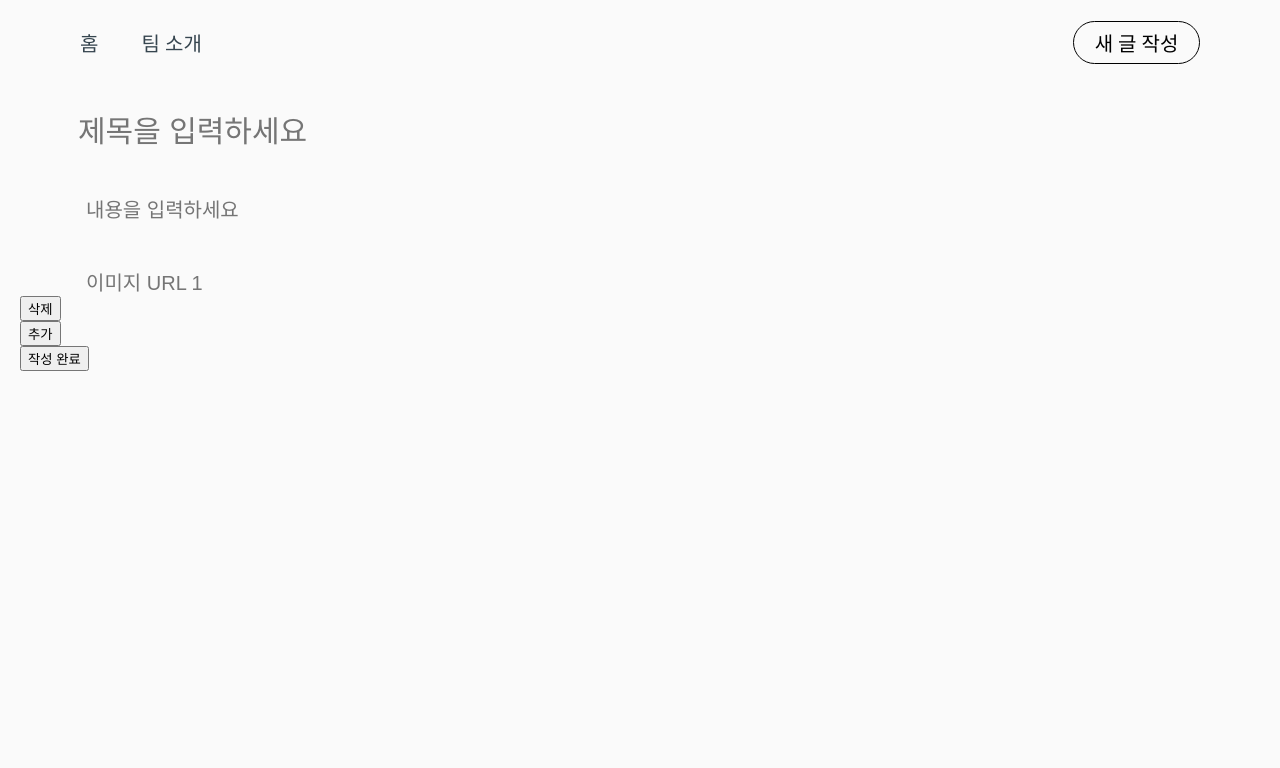
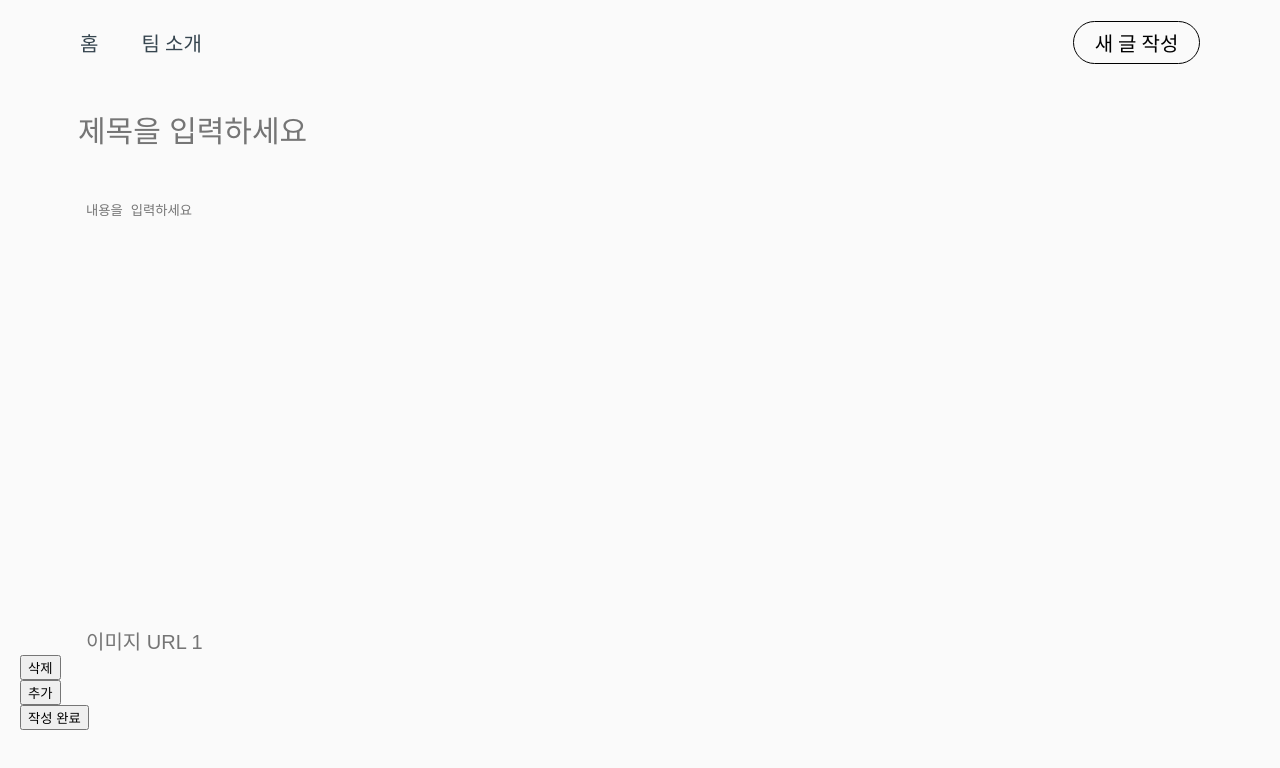
Before and after one commit to Yj621/Red-Panda, a React (Create React App) app: page /write in a window 1280 px wide. Shown: the top 768 px of the page. Built offline with nearby package versions, Linux system fonts and the light colour scheme.

Commit message:
fix write

```diff
--- a/src/pages/write/Write.css
+++ b/src/pages/write/Write.css
@@ -25,15 +25,6 @@
     background: #FAFAFA;
 }
 
-
-.content input{
-    margin-top: 30%;
-    margin-left: 40%;
-    font-size: 20px;
-    border: none;
-    outline: none;
-    background: #FAFAFA;
-}
 .imageUrls input{
     margin-top: 30%;
     margin-left: 40%;
@@ -41,8 +32,27 @@
     border: none;
     outline: none;
     background: #FAFAFA;
+
 }
-.adddbtn {
+.content {
+    margin-top: 30%;
+    margin-left: 40%;
+    font-size: 20px;
+    border: none;
+    outline: none;
+    resize: none;
+    background: #FAFAFA;
+    overflow-wrap: break-word;
+    background: #FAFAFA;
+}
+/*.test {
+    display: flex;
+    flexDirection: row;
+    alignItems: center;
+    flexWrap: wrap;
+}*/
+
+.btn {
 /* Rectangle 2194 */
 
 position: absolute;
--- a/src/pages/write/Write.jsx
+++ b/src/pages/write/Write.jsx
@@ -68,13 +68,17 @@ function Write() {
         />
       </div>
       <div className='content'>
-        <input
+        <textarea
           type='text'
           placeholder='내용을 입력하세요'
           value={content}
           onChange={(e) => setContent(e.target.value)}
+	  rows={25}
+	  cols={150}
+	  style={{ border: 'none', outline: 'none', resize: 'none', overflow: 'hidden',background:'#FAFAFA' }}
         />
       </div>
+	  <div className='test'>
       <div className='imageUrls'>
         {imageUrls.map((url, index) => (
           <div key={index} className='imageUrl'>
@@ -84,13 +88,14 @@ function Write() {
               value={url}
               onChange={(e) => handleImageInputChange(index, e)}
             />
-            <button onClick={() => handleRemoveImageInput(index)}>삭제</button>
+            <button onClick={() => handleRemoveImageInput(index)} className='bt'>삭제</button>
           </div>
         ))}
-        <button onClick={handleAddImageInput} className='addbtn'>추가</button>
+        <button onClick={handleAddImageInput} className='bt'>추가</button>
       </div>
       <button onClick={addNewData}>작성 완료</button>
     </div>
+</div>
   );
 }
 
```
